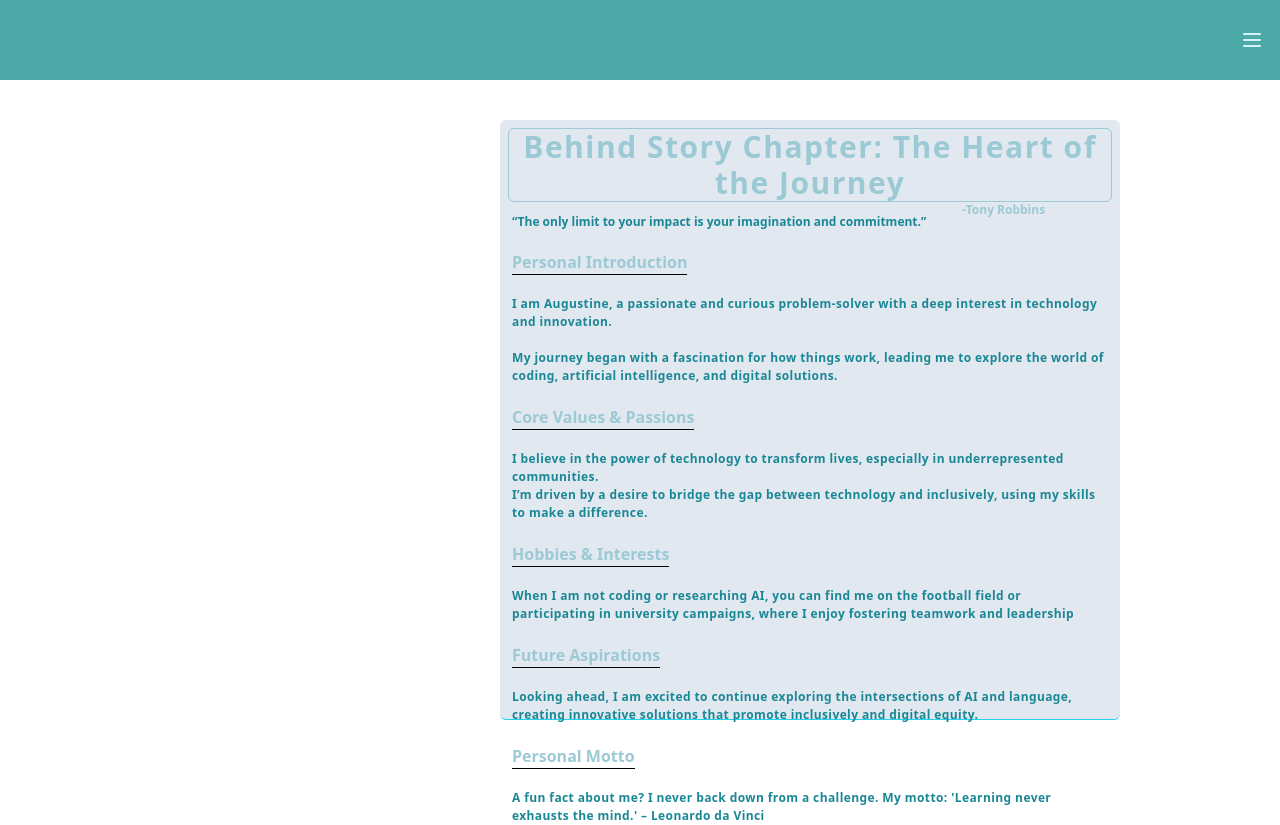
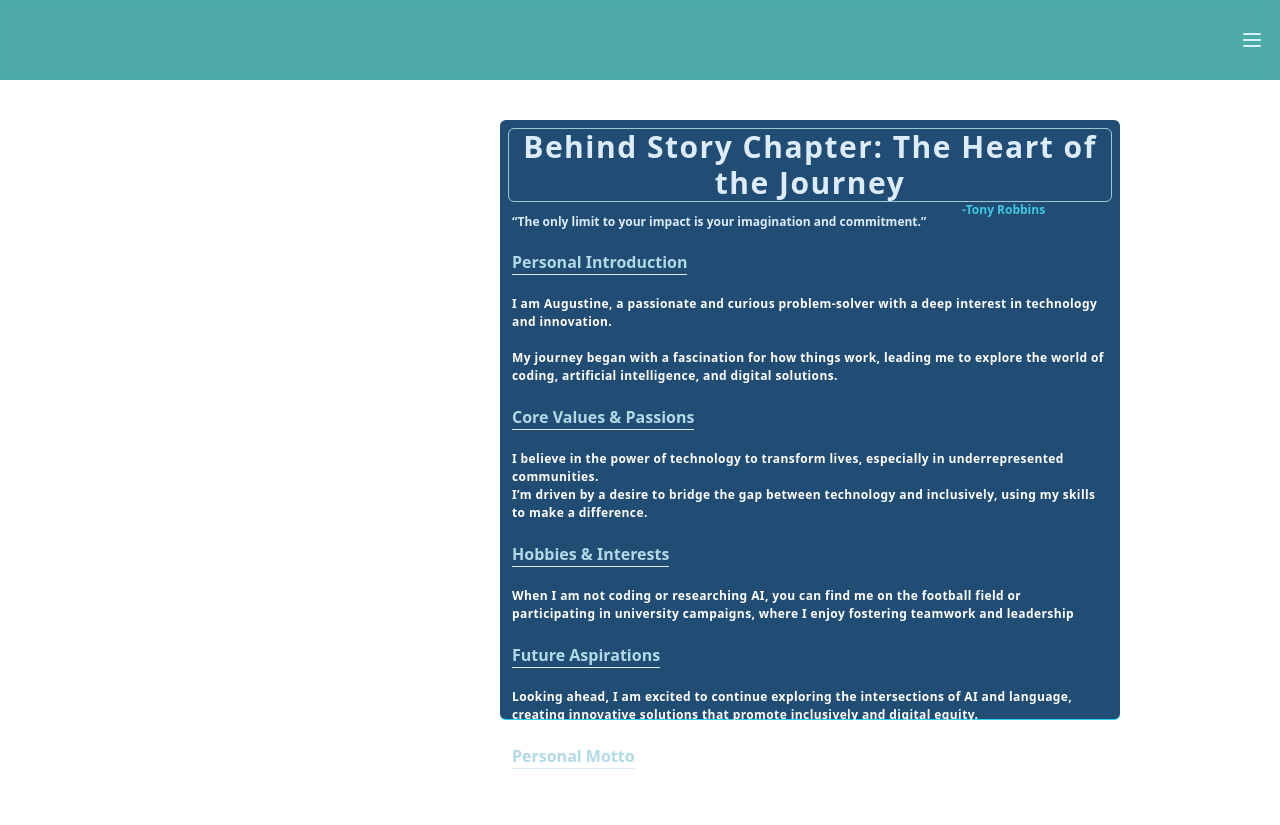
Before and after one commit to avgvustinee/StoryBook, a React (Vite) app: page /chapter3 in a window 1280 px wide. Built offline with nearby package versions, Linux system fonts and the light colour scheme.

Commit message:
third changes

```diff
--- a/src/components/Chapters.tsx
+++ b/src/components/Chapters.tsx
@@ -11,10 +11,10 @@ const Chapters = () => {
                     <div className='"bg-[#4daaa9]   rounded-md p-6  border border-neutral-100 ' >
                         <p className='text-[#b1d9e7] font-extrabold text-md'>{chapter.title}</p>
                         <div className='mt-6'>
-                            <h6 className='text-[10px] text-center text-white '>{chapter.description}</h6>
+                            <h6 className='text-[10px] text-center font-bold  text-white '>{chapter.description}</h6>
                         </div>
                         <div className='flex flex-wrap justify-center mt-5'>
-                            <Link className='px-3 py-1 text-[#d0e7ef] border rounded-md text-[10px] hover:bg-[#6093a0] ' to={chapter.link}>{chapter.label}</Link>
+                            <Link className='px-3 py-1 text-[#d0e7ef] border font-bold rounded-md text-[10px] hover:bg-[#6093a0] ' to={chapter.link}>{chapter.label}</Link>
                         </div>
 
                     </div>
--- a/src/components/NavBarChapters.tsx
+++ b/src/components/NavBarChapters.tsx
@@ -25,7 +25,7 @@ const NavBarChapters = () => {
             </div>
           </div>
           {mobileDrawerOpen && (
-            <div className=" top-full sm:text-center  h-[360px] justify-end sm:h-[700px] sm:w-[600px]  md:h-[730px] md:w-[600px] lg:h-[720px] lg:w-[720px]  mx-2 left-0 w-64 mt-2 bg-[#4daaa9] rounded-lg shadow-lg overflow-hidden ">
+            <div className=" top-full  sm:text-center  h-[360px] justify-end sm:h-[700px] sm:w-[600px]  md:h-[730px] md:w-[600px] lg:h-[720px] lg:w-[720px]  mx-2 left-0 w-64 mt-2 bg-[#4daaa9]  rounded-lg shadow-lg overflow-hidden ">
               <h2 className="px-4 py-3 text-lg text-[#d8edf3] border-b border-[#d8edf3]/20 text-center font-extrabold">
                 Hello My Friend, choose a chapter you would like to read today!
               </h2>
--- a/src/constants/index.tsx
+++ b/src/constants/index.tsx
@@ -62,10 +62,11 @@ export const education = [
     title: "Motsheudi High School Chapter",
     subtitle: "Where It All Began",
     description:
-      "My journey began at Motshedudi High School, where I laid the foundation for my academic and personal growth. It was here that I discovered my love for learning and developed a strong work ethic. Throughout these formative years, I excelled academically, embraced leadership opportunities, and participated in various school activities. My time at Motshedudi shaped my values of perseverance, discipline, and curiosity, which continue to guide me today. The lessons learned and the friendships forged during high school remain integral to my story, marking the start of a journey filled with ambition and purpose. I was the best Mathematical Student with a track record of achievements, I proudly participated at Math Olympics and secured second position,In 2017 , i completed my High School Studies embarking into a new journey of University level to elevate my mind in science and computer cognition. ",
+      "My journey began at Motshedudi High School, where I laid the foundation for my academic and personal growth. It was here that I discovered my love for learning and developed a strong work ethic. \n\nThroughout these formative years, I excelled academically, embraced leadership opportunities, and participated in various school activities. My time at Motsheudi shaped my values of perseverance, discipline, and curiosity, which continue to guide me today. The lessons learned and the friendships forged during high school remain integral to my story, marking the start of a journey filled with ambition and purpose. I was the best Mathematical Student with a track record of achievements, I proudly participated at Math Olympics and secured second position,In 2017 , i completed my High School Studies embarking into a new journey of University level to elevate my mind in science and computer cognition. ",
     date: "2013-2017",
     status: "Completed",
   },
+
   {
     title: "Undergraduate Chapter ",
     subtitle: "The University Journey",
--- a/src/pages/ChapterThree.tsx
+++ b/src/pages/ChapterThree.tsx
@@ -4,23 +4,23 @@ const ChapterThree = () => {
   return (
     <div>
       <NavBarChapters />
-      <div className="flex  flex-wrap mx-3 h-full sm:mx-[50px] lg:mx-[500px] mt-10 bg-slate-200 md:h-[600px] lg:w-[620px] lg:h-[600px]  border-b border-cyan-400 rounded-md">
-        <h3 className="text-3xl text-center justify-center text-clip tracking-wider font-extrabold text-[#9bc9d4] border border-[#9bc9d4] rounded-md mx-2 mt-2">
+      <div className="flex  flex-wrap mx-3 h-full sm:mx-[50px] lg:mx-[500px] mt-10 bg-[#214c74] md:h-[600px] lg:w-[620px] lg:h-[600px]  border-b border-cyan-400 rounded-md">
+        <h3 className="text-3xl text-center justify-center text-clip tracking-wider font-extrabold text-[#ddecfa] border border-[#9bc9d4] rounded-md mx-2 mt-2">
           Behind Story Chapter: The Heart of the Journey
         </h3>
-        <p className="text-start text-xs mt-3 mx-3 text-[#1a8795]  font-bold">
+        <p className="text-start text-xs mt-3 mx-3 text-[#ddecfa]  font-bold">
           “The only limit to your impact is your imagination and commitment.”{" "}
         </p>
-        <span className="text-[#9bc9d4] text-start text-xs font-extrabold  mx-6">
+        <span className="text-[#3fc7e2] text-start text-xs font-extrabold  mx-6">
           -Tony Robbins
         </span>
 
-        <div className="flex flex-col mx-3 mt-5">
-          <h3 className="border-b border-black font-extrabold text-[#9bc9d4]">
+        <div className="flex flex-wrap mx-3 mt-5">
+          <h3 className="border-b border-[#ddecfa] font-extrabold text-[#b1d9e7]">
             Personal Introduction
           </h3>
         </div>
-        <div className="  mt-5 tracking-wide font-semibold text-[#1a8795] ">
+        <div className="  mt-5 tracking-wide font-semibold text-white ">
           <ul className="list-inside mx-3">
             <li className=" text-[12px]">
               I am Augustine, a passionate and curious problem-solver with a
@@ -34,11 +34,11 @@ const ChapterThree = () => {
           </ul>
         </div>
         <div className="flex flex-col mx-3 mt-5">
-          <h3 className="border-b border-black font-extrabold text-[#9bc9d4]">
+          <h3 className="border-b border-[#ddecfa] font-extrabold text-[#b1d9e7]">
             Core Values & Passions
           </h3>
         </div>
-        <div className="  mt-5 tracking-wide font-semibold text-[#1a8795] ">
+        <div className="  mt-5 tracking-wide font-semibold text-white ">
           <ul className="list-inside mx-3">
             <li className=" text-[12px]">
               I believe in the power of technology to transform lives,
@@ -50,11 +50,11 @@ const ChapterThree = () => {
           </ul>
         </div>
         <div className="flex flex-col mx-3 mt-5">
-          <h3 className="border-b border-black font-extrabold text-[#9bc9d4]">
+          <h3 className="border-b border-[#ddecfa] font-extrabold text-[#b1d9e7]">
             Hobbies & Interests
           </h3>
         </div>
-        <div className="  mt-5 tracking-wide font-semibold text-[#1a8795] ">
+        <div className="  mt-5 tracking-wide font-semibold text-white ">
           <ul className="list-inside mx-3">
             <li className=" text-[12px]">
               When I am not coding or researching AI, you can find me on the
@@ -64,11 +64,11 @@ const ChapterThree = () => {
           </ul>
         </div>
         <div className="flex flex-col mx-3 mt-5">
-          <h3 className="border-b border-black font-extrabold text-[#9bc9d4]">
+          <h3 className="border-b border-[#ddecfa] font-extrabold text-[#b1d9e7]">
             Future Aspirations
           </h3>
         </div>
-        <div className="  mt-5 tracking-wide font-semibold text-[#1a8795] ">
+        <div className="  mt-5 tracking-wide font-semibold text-white ">
           <ul className="list-inside mx-3">
             <li className=" text-[12px]">
               Looking ahead, I am excited to continue exploring the
@@ -78,11 +78,11 @@ const ChapterThree = () => {
           </ul>
         </div>
         <div className="flex flex-col mx-3 mt-5">
-          <h3 className="border-b border-black font-extrabold text-[#9bc9d4]">
+          <h3 className="border-b border-[#ddecfa] font-extrabold text-[#b1d9e7]">
             Personal Motto
           </h3>
         </div>
-        <div className="  mt-5 tracking-wide font-semibold text-[#1a8795] ">
+        <div className="  mt-5 tracking-wide font-semibold text-white ">
           <ul className="list-inside mx-3">
             <li className=" text-[12px]">
               A fun fact about me? I never back down from a challenge. My motto:
```
Also changed, not shown: src/pages/ChapterTwo.tsx (+8 -8 lines).
